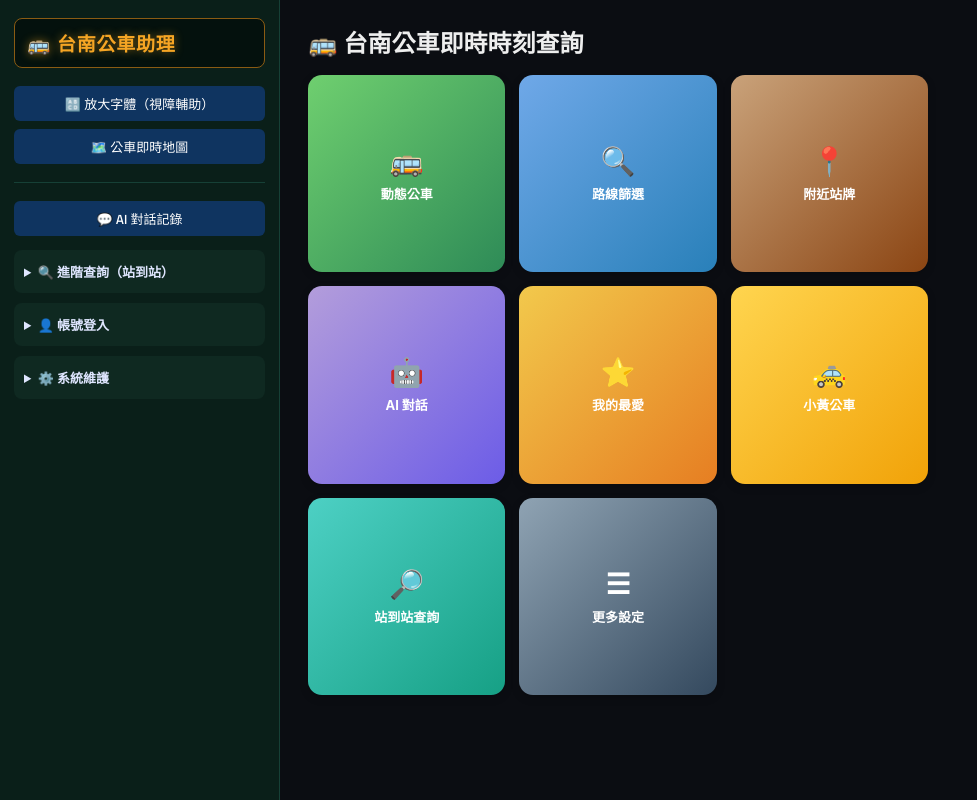
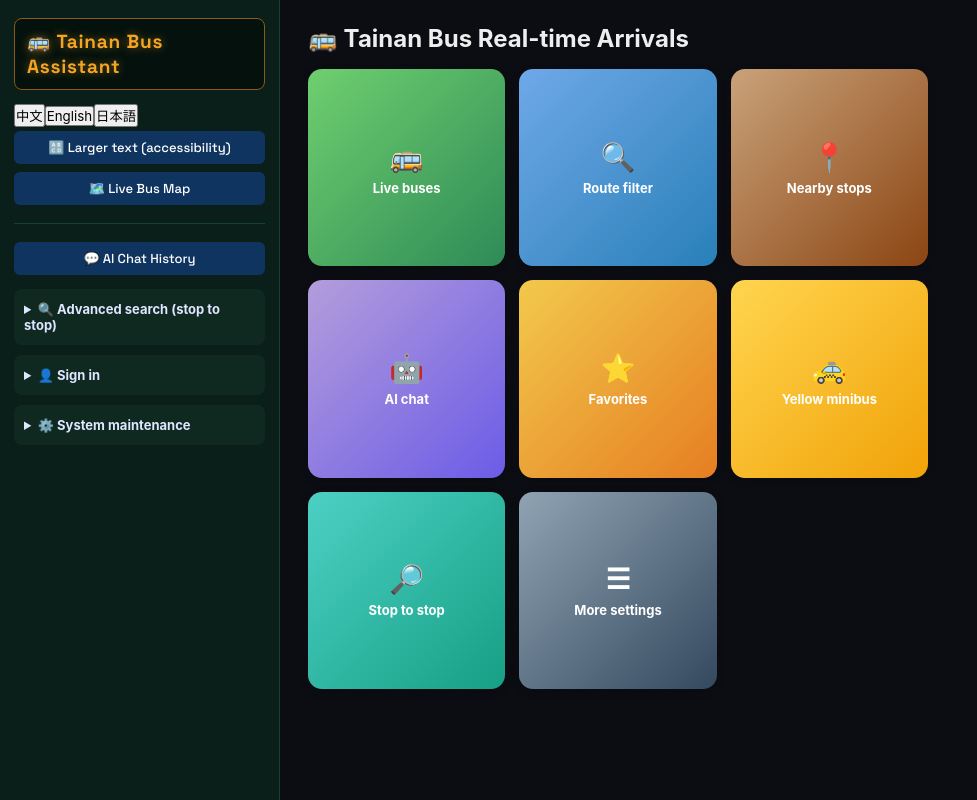
Before and after one commit to Luke0515-luke/bus_app.py3.0, a Python web app: template templates/index.html in a window 1280 px wide. Shown: the whole page, without its empty margins (0-977 px from the left). Run offline with Jinja, Linux system fonts and the light colour scheme; the template is opened without the code that fills it, so the values that code supplies are empty.

Commit message:
Update index.html

```diff
--- a/templates/index.html
+++ b/templates/index.html
@@ -19,6 +19,7 @@
   <!-- ══════════════ 左側常駐側邊欄 ══════════════ -->
   <aside id="sidebar">
     <h1 class="sidebar-title">🚌 台南公車助理</h1>
+    <div class="lang-switch" role="group" aria-label="Language"><button type="button" data-lang="zh">中文</button><button type="button" data-lang="en">English</button><button type="button" data-lang="ja">日本語</button></div>
 
     <button id="btn-font-toggle" class="btn btn-block">🔠 放大字體（視障輔助）</button>
     <button id="btn-page-toggle" class="btn btn-block">🗺️ 公車即時地圖</button>
@@ -29,7 +30,7 @@
     <div id="chat-history-panel" class="hidden">
       <h3>📋 對話記錄</h3>
       <button id="btn-new-chat" class="btn btn-block">➕ 新對話</button>
-      <div id="chat-session-list"></div>
+      <div id="chat-session-list" data-no-i18n></div>
       <hr>
     </div>
 
@@ -89,7 +90,7 @@
         <div id="auth-status"></div>
       </div>
       <div id="account-logged-in" class="hidden">
-        <p class="caption">已登入：<b id="account-username"></b></p>
+        <p class="caption">已登入：<b id="account-username" data-no-i18n></b></p>
         <button id="btn-logout" class="btn btn-block">🚪 登出</button>
       </div>
     </details>
@@ -112,6 +113,7 @@
       <!-- 手機版才顯示的「今日行程總覽」：日期＋天氣卡＋提醒狀態卡（電腦版維持原狀，
            這幾個元素用 CSS 只在手機版寬度顯示，desktop 不受影響）-->
       <div id="home-dashboard">
+        <div class="lang-switch lang-switch-home" role="group" aria-label="Language"><button type="button" data-lang="zh">中文</button><button type="button" data-lang="en">English</button><button type="button" data-lang="ja">日本語</button></div>
         <div id="home-date" class="home-date"></div>
         <h3 class="home-dashboard-title">📋 今日行程總覽</h3>
       </div>
@@ -288,7 +290,7 @@
         <div id="subpage-chat" class="subpage hidden">
           <div class="query-ai-section">
             <h3 id="chat-anchor">🤖 AI 助理</h3>
-            <div class="caption">目前對話：<b id="chat-current-title"></b></div>
+            <div class="caption">目前對話：<b id="chat-current-title" data-no-i18n></b></div>
             <div id="chat-messages"></div>
             <div class="chat-input-row">
               <input type="text" id="chat-input" placeholder="有什麼我可以幫忙的嗎？">
@@ -361,6 +363,7 @@
   </main>
 </div>
 
+<script src="{{ url_for('static', filename='js/i18n.js') }}"></script>
 <script src="{{ url_for('static', filename='js/app.js') }}"></script>
 </body>
 </html>
```
